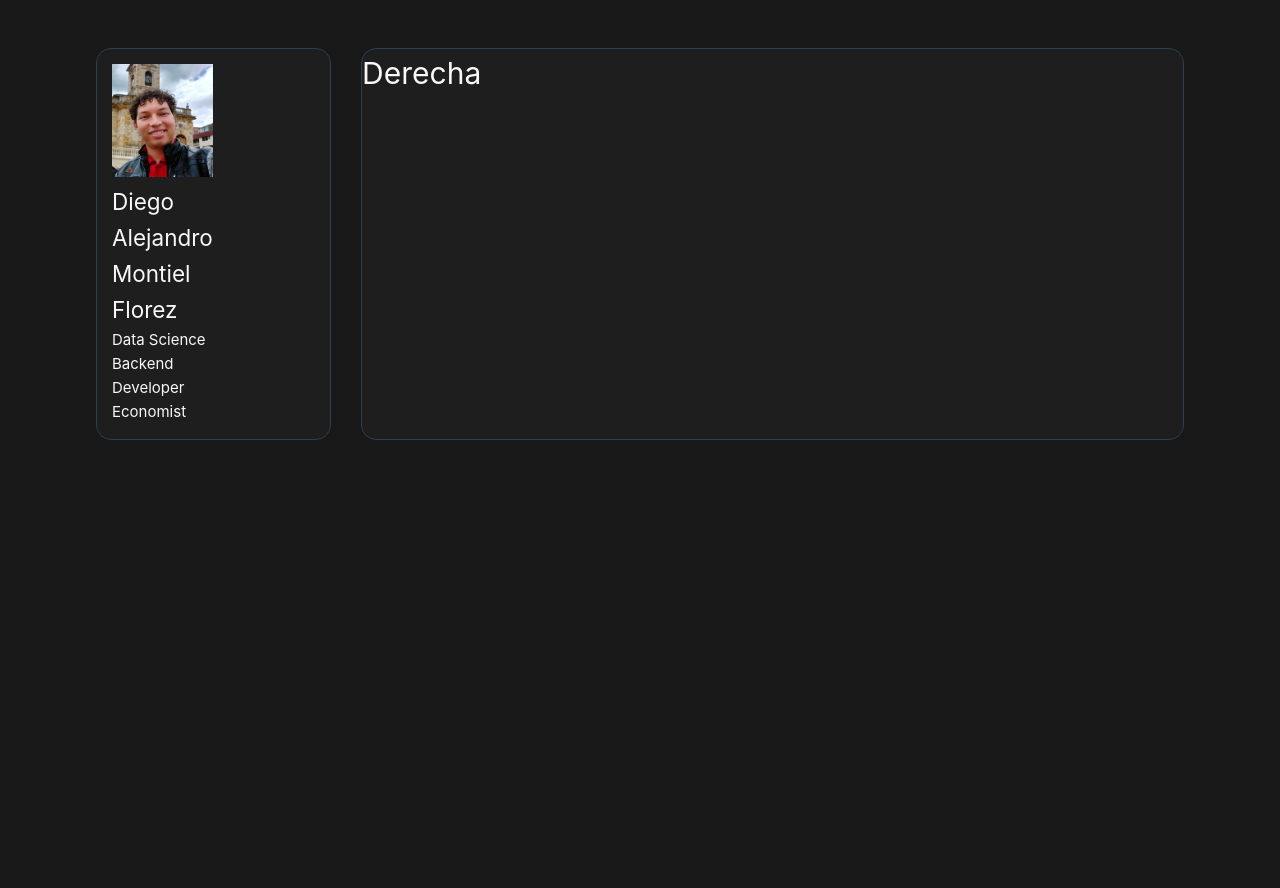
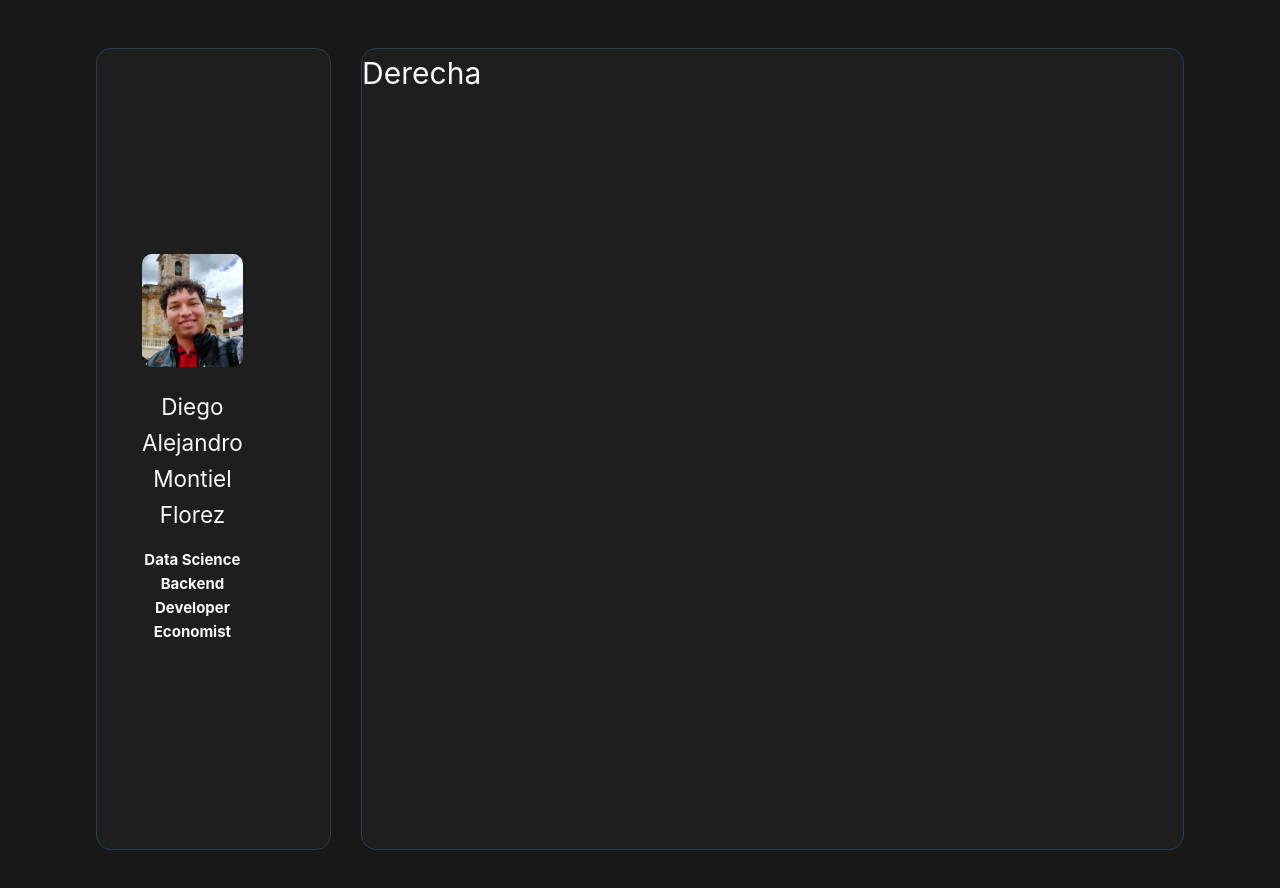
Before and after one commit to OugMontiel/OugMontiel, a Vue app: page / in a window 1280 px wide. Shown: the top 888 px of the page. Before the commit the page ends 800 px from the top, so only its background shows below. Built offline with nearby package versions, Linux system fonts and the light colour scheme.

Commit message:
feat: :ambulance: subida rapida !!!
para finalizar rapidin

```diff
--- a/src/components/izq.vue
+++ b/src/components/izq.vue
@@ -4,33 +4,49 @@
 
 <template>
     <main>
-        <div>
-            <img src="/public/img/Data Vizualizacion-SQL-R Studio-Power BI.jpg" alt="Data_Science_Backend Developer_Economist.png">
+        <section class="profile">
+            <img class="profile-image" src="/public/img/Data Vizualizacion-SQL-R Studio-Power BI.jpg" alt="Data Science, Backend Developer, Economist">
             <h2>Diego Alejandro</h2>
             <h2>Montiel Florez</h2>
-            <span>
+            <div class="professions">
                 <p>Data Science</p>
                 <p>Backend Developer</p>
                 <p>Economist</p>
-            </span>
-        </div>
+            </div>
+        </section>
     </main>
 </template>
 
 <style scoped>
-main{
-    padding: 1em
+main {
+    padding: 1em;
+    display: flex;
+    justify-content: center;
+    align-items: center;
+    height: 100vh; /* Asegura que el contenido ocupe toda la altura de la ventana */
 }
-img {
-  width: 100%;
-  object-fit: cover;
+
+.profile {
+    text-align: center;
+    padding: 2em;
+    border-radius: 10px;
 }
-span{
+
+.profile-image {
+    width: 100%;
+    object-fit: cover;
+    border-radius: 10px; /* Bordes redondeados para la imagen */
+    margin-bottom: 1em; /* Espacio entre la imagen y el texto */
+}
+
+.professions {
     display: flex;
     flex-direction: column;
-    justify-content: center;
+    align-items: center;
+    margin-top: 1em;
 }
-p{
-    display: block;
+
+.professions p {
+    font-weight: bold; /* Hace que los títulos de las profesiones sean más destacados */
 }
 </style>
```
